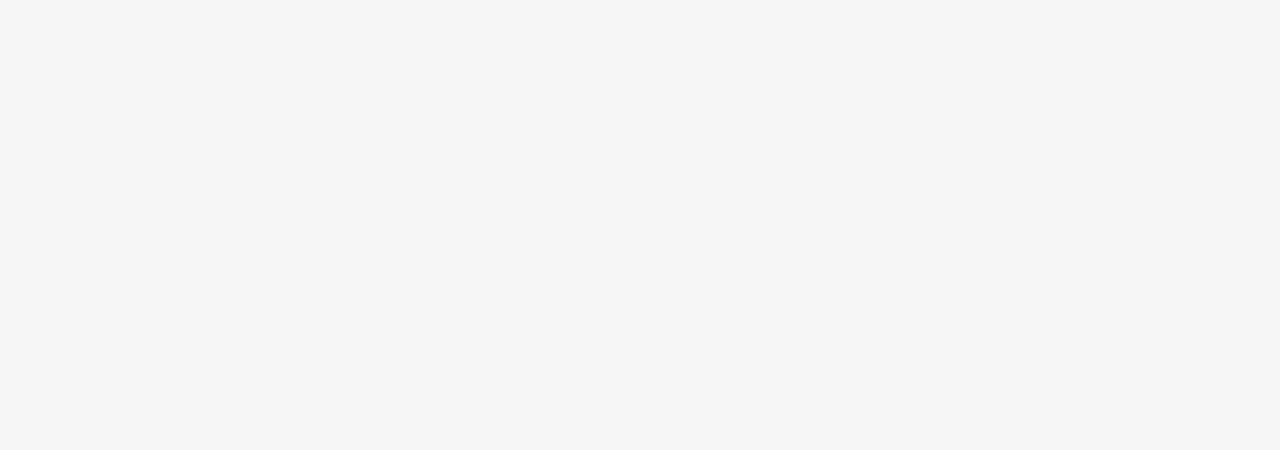
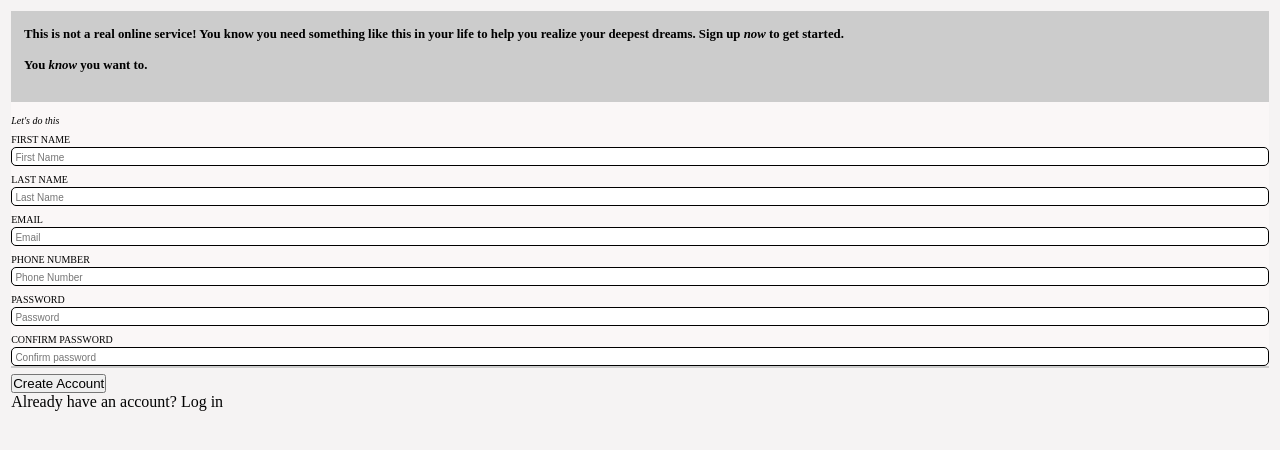
Before and after one commit to Abdulrazak-idris/TOP_singUpPage, a plain HTML site: page index.html in a window 1280 px wide. Drawn offline with Linux system fonts and the light colour scheme.

Commit message:
Added html form input

```diff
--- a/index.html
+++ b/index.html
@@ -8,6 +8,54 @@
     <title>Sign-Up Form</title>
 </head>
 <body>
+    <header class="header">
+        <p class="header-title">
+            This is not a real online service! You know you need something like
+            this in your life to help you realize your deepest dreams. Sign up
+            <em>now</em> to get started.
+        </p>
+        <p class="header-SubTitle">You <em>know</em> you want to.</p>
+    </header>
 
+                            <!-- Form Inputs -->
+    <form action="#" method="post" class="form-container">
+        <div class="form-contents">
+            <div class="sub-heading">
+                <em>Let's do this</em>
+            </div>
+            <div class="form_row">
+                <label for="first_name" class="first_name">FIRST NAME</label>
+                <input type="text" id="first_name" placeholder="First Name">
+            </div>
+
+            <div class="form_row">
+                <label for="first_name" class="first_name">LAST NAME</label>
+                <input type="text" id="last_name" placeholder="Last Name">
+            </div>
+
+            <div class="form_row">
+                <label for="first_name" class="first_name">EMAIL</label>
+                <input type="email" id="email" placeholder="Email">
+            </div>
+
+            <div class="form_row">
+                <label for="first_name" class="first_name">PHONE NUMBER</label>
+                <input type="number" id="first_name" placeholder="Phone Number">
+            </div>
+
+            <div class="form_row">
+                <label for="first_name" class="first_name">PASSWORD</label>
+                <input type="password" id="first_name" placeholder="Password">
+            </div>
+
+            <div class="form_row">
+                <label for="first_name" class="first_name">CONFIRM PASSWORD</label>
+                <input type="password" id="first_name" placeholder="Confirm password">
+            </div>
+        </div>
+
+    </form>
+    <button class="btn" type="submit">Create Account</button>
+    <p>Already have an account? Log in</p>
 </body>
 </html>
--- a/style.css
+++ b/style.css
@@ -5,8 +5,52 @@
 }
 
 body {
-    background-color: rgb(246, 246, 247);
+    background-color: #f5f3f3;
+    padding: 0.7rem;
     scroll-behavior: smooth;
     width: 100%;
     height: 100vh;
 }
+
+.header {
+    background-color: #cccccc;
+    font-weight: bold;
+    font-size: 0.8rem;
+    padding: 1rem 0.8rem 0.8rem;
+}
+
+.header p {
+    margin-bottom: 1rem;
+}
+
+.form-container {
+    background-color: rgb(250, 247, 247);
+    font-size: x-small;
+    padding: 0.8rem 0 0 0;
+    box-shadow: 0 2px 0px  #cccccc;
+
+}
+
+.form-container input {
+    border: 1px solid black;
+    border-radius: 5px;
+    padding: 1px 0.2rem;
+    outline: none;
+}
+
+
+.form-container input::placeholder {
+    font-size: x-small;
+}
+
+.form-container label {
+    margin-bottom: 2px;
+}
+.form-contents div {
+    margin-bottom: 0.5rem;
+}
+
+.form_row {
+    display: flex;
+    flex-direction: column;
+}
```
Also changed, not shown: Asset/Images/Form_image_test.jpg (added).
